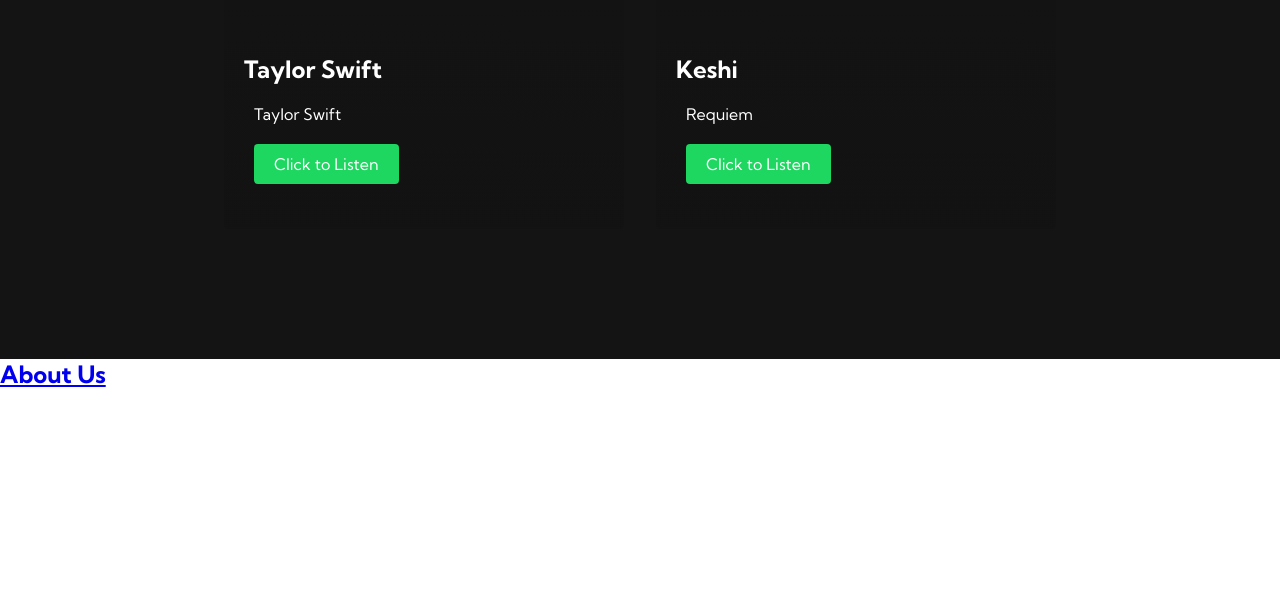
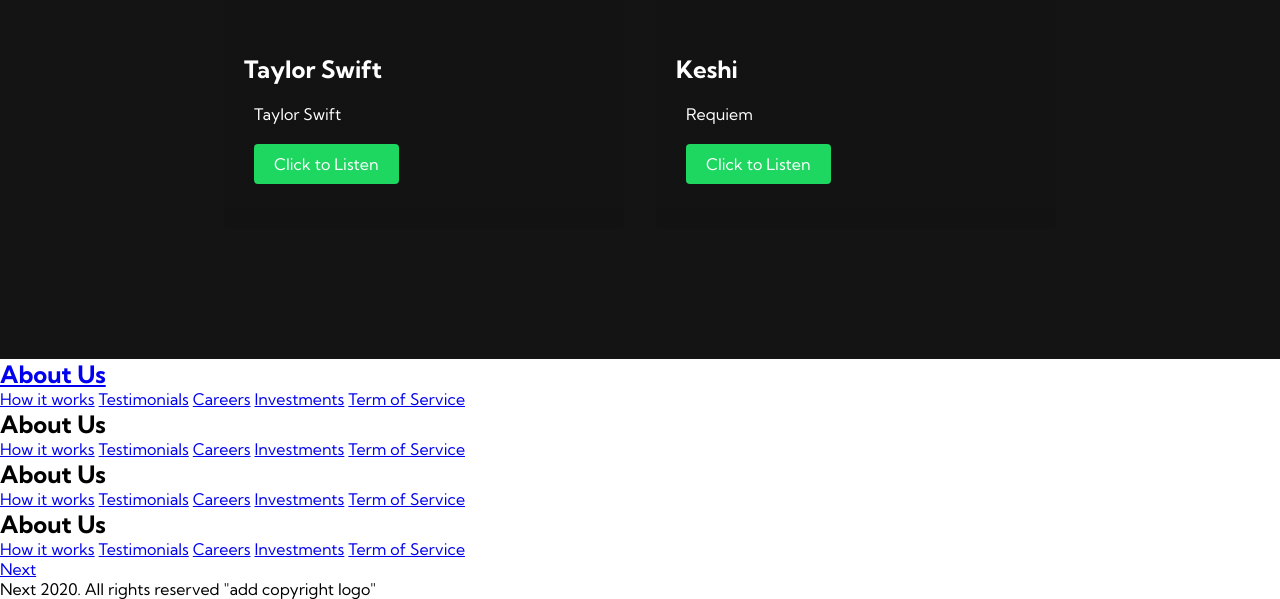
Before and after one commit to ZekuuMatthew/SongPlaylistGenerator, a plain HTML site: page index.html in a window 1280 px wide. Shown: the part 1241-1840 px from the top of the page. Before the commit the page ends 1630 px from the top, so only its background shows below. Drawn offline with Linux system fonts and the light colour scheme.

Commit message:
Updated 10/31/2024 index.html

```diff
--- a/index.html
+++ b/index.html
@@ -72,13 +72,66 @@
         <div class="footer__link--wrapper">
             <div class="footer__link--items">
                 <h2>About Us</h2>
-                <a href=""></a>
+                <a href="/">How it works</a>
+                <a href="/">Testimonials</a>
+                <a href="/">Careers</a>
+                <a href="/">Investments</a>
+                <a href="/">Term of Service</a>
+            </div>
+            <div class="footer__link--items">
+                <h2>About Us</h2>
+                <a href="/">How it works</a>
+                <a href="/">Testimonials</a>
+                <a href="/">Careers</a>
+                <a href="/">Investments</a>
+                <a href="/">Term of Service</a>
+            </div>
+        </div>
+        <div class="footer__link--wrapper">
+            <div class="footer__link--items">
+                <h2>About Us</h2>
+                <a href="/">How it works</a>
+                <a href="/">Testimonials</a>
+                <a href="/">Careers</a>
+                <a href="/">Investments</a>
+                <a href="/">Term of Service</a>
+            </div>
+            <div class="footer__link--items">
+                <h2>About Us</h2>
+                <a href="/">How it works</a>
+                <a href="/">Testimonials</a>
+                <a href="/">Careers</a>
+                <a href="/">Investments</a>
+                <a href="/">Term of Service</a>
             </div>
         </div>
     </div>
+<div class="social__media">
+    <div class="social__media--wrap">
+        <div class="footer_-logo">
+            <a href="/" id="footer__logo"><i class="fas faa gem"></i>Next</a>
+        </div>
+        <p class="website__right">Next 2020. All rights reserved "add copyright logo"</p>
+        <div class="social__icons">
+            <a href="/" class="social__icon--link" target="_blank">
+                <i class="fab fa-facebook"></i>
+            </a>
+            <a href="/" class="social__icon--link" target="_blank">
+                <i class="fab fa-instagram"></i>
+            </a>
+            <a href="/" class="social__icon--link" target="_blank">
+                <i class="fab fa-twitter"></i>
+            </a>
+            <a href="/" class="social__icon--link" target="_blank">
+                <i class="fab fa-linkedin"></i>
+            </a>
+            <a href="/" class="social__icon--link" target="_blank">
+                <i class="fab fa-youtube"></i>
+            </a>
+        </div>
+    </div>
+</div>
   </div>
-
-
 
     <script src="app.js"></script>
 </body>
```
